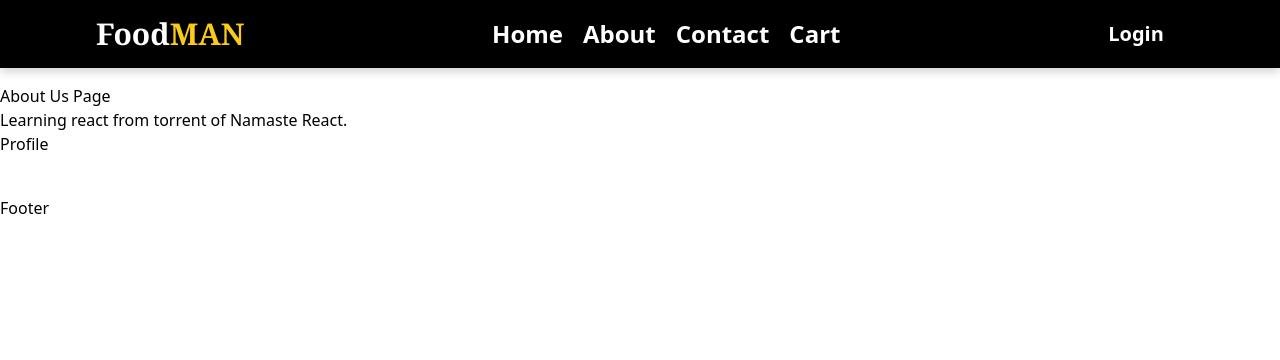
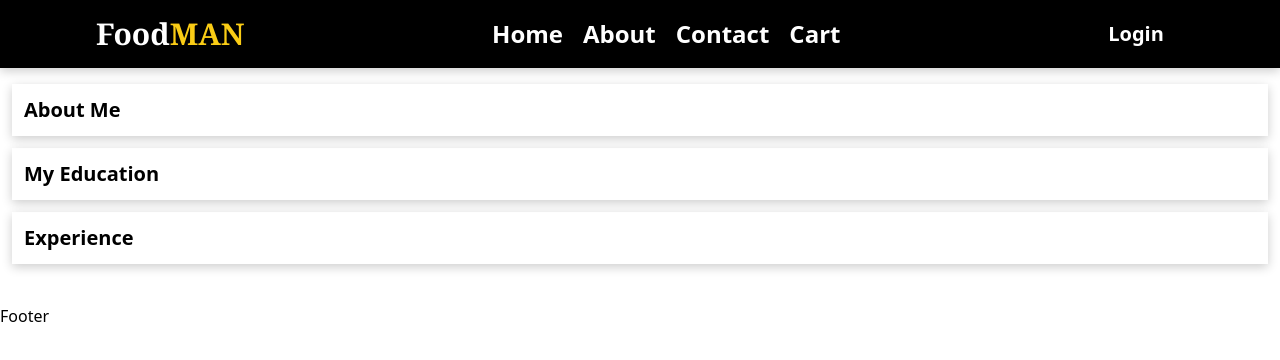
Before and after one commit to PushpRatan/FoodMan, a React (Vite) app: page /about in a window 1280 px wide. Shown: the top 360 px of the page. Built offline with nearby package versions, Linux system fonts and the light colour scheme.

Commit message:
built accordian

```diff
--- a/src/component/About.js
+++ b/src/component/About.js
@@ -1,14 +1,72 @@
 // import { Outlet } from "react-router-dom";
 
-import Profile from "./Profile";
+import { useState } from "react";
 
-const About = () => {
+const Section = ({ title, desc, isVisible, setIsVisible }) => {
   return (
-    <div>
-      <h1>About Us Page</h1>
-      <p>Learning react from torrent of Namaste React.</p>
-      <Profile />
+    <div className="shadow-[0_3px_10px_rgb(0,0,0,0.2)] m-3">
+      <h1
+        className="p-3 text-xl font-semibold cursor-pointer w-fit"
+        onClick={() => {
+          setIsVisible();
+        }}
+      >
+        {title}
+      </h1>
+      {isVisible && <p className="px-3 pb-3">{desc}</p>}
     </div>
   );
 };
+
+const About = () => {
+  const [visibleSec, setVisibleSec] = useState("");
+  return (
+    <>
+      <Section
+        title={"About Me"}
+        desc={
+          "I am Pushp Ratan. A trained full stack developer with ReactJs, Java, JavaScript, Spring Boot, and MySQL"
+        }
+        isVisible={visibleSec === "about"}
+        setIsVisible={() => {
+          visibleSec === "about" ? setVisibleSec("") : setVisibleSec("about");
+        }}
+      />
+
+      <Section
+        title={"My Education"}
+        desc={
+          "Passed out from Heritage Institute of Technology, Kolkata in 2023."
+        }
+        isVisible={visibleSec === "education"}
+        setIsVisible={() => {
+          visibleSec === "education"
+            ? setVisibleSec("")
+            : setVisibleSec("education");
+        }}
+      />
+
+      <Section
+        title={"Experience"}
+        desc={
+          "Completed two internships in techmihirnaik and softrate chennai. Built A resume builder and a Vaacination booking System."
+        }
+        isVisible={visibleSec === "experience"}
+        setIsVisible={() => {
+          visibleSec === "experience"
+            ? setVisibleSec("")
+            : setVisibleSec("experience");
+        }}
+      />
+    </>
+    /*
+     * <About Me />
+     * <About my education />
+     * <About My work />
+     *
+     *
+     *
+     */
+  );
+};
 export default About;
--- a/src/component/Profile.js
+++ /dev/null
@@ -1,9 +0,0 @@
-const Profile = ()=>{
-    return (
-        <div className="profile">
-            <h2>Profile</h2>
-        </div>
-    )
-}
-
-export default Profile;
```
Also changed, not shown: src/App.js (+13 -14 lines).
